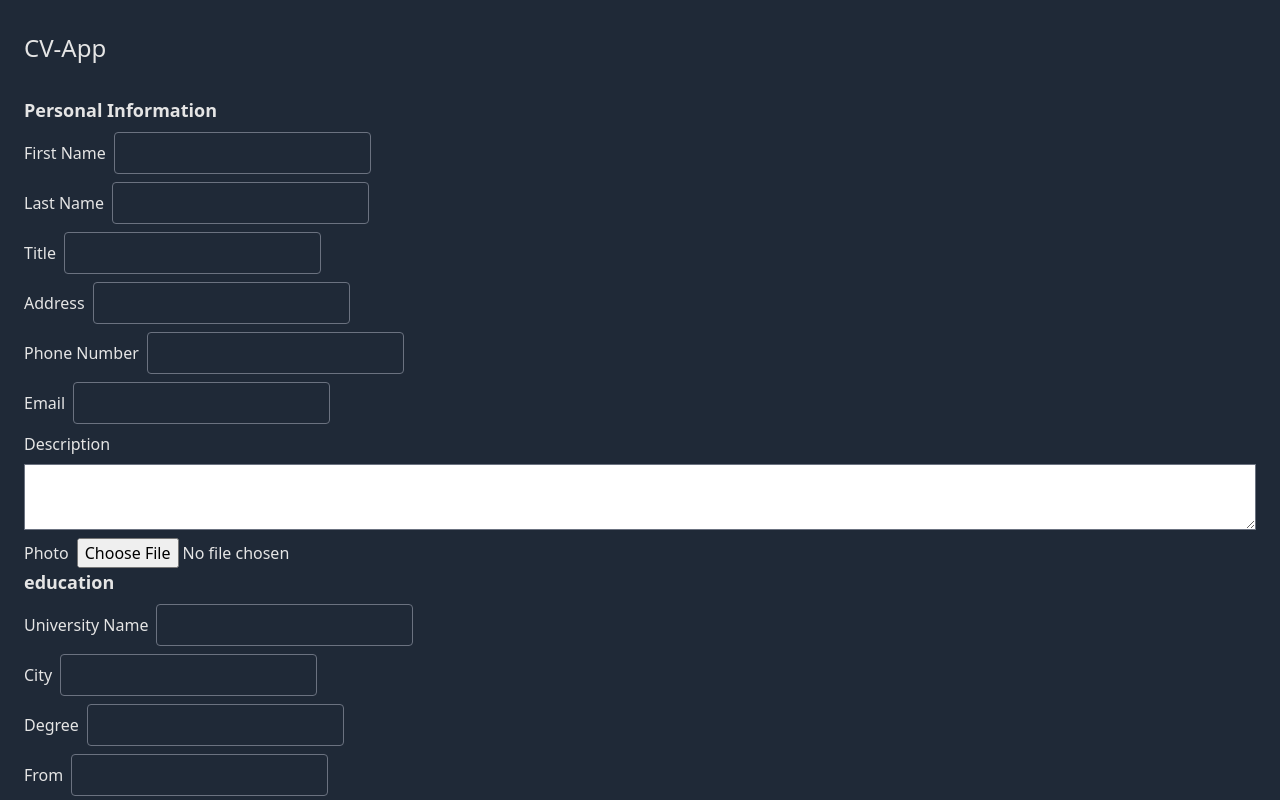
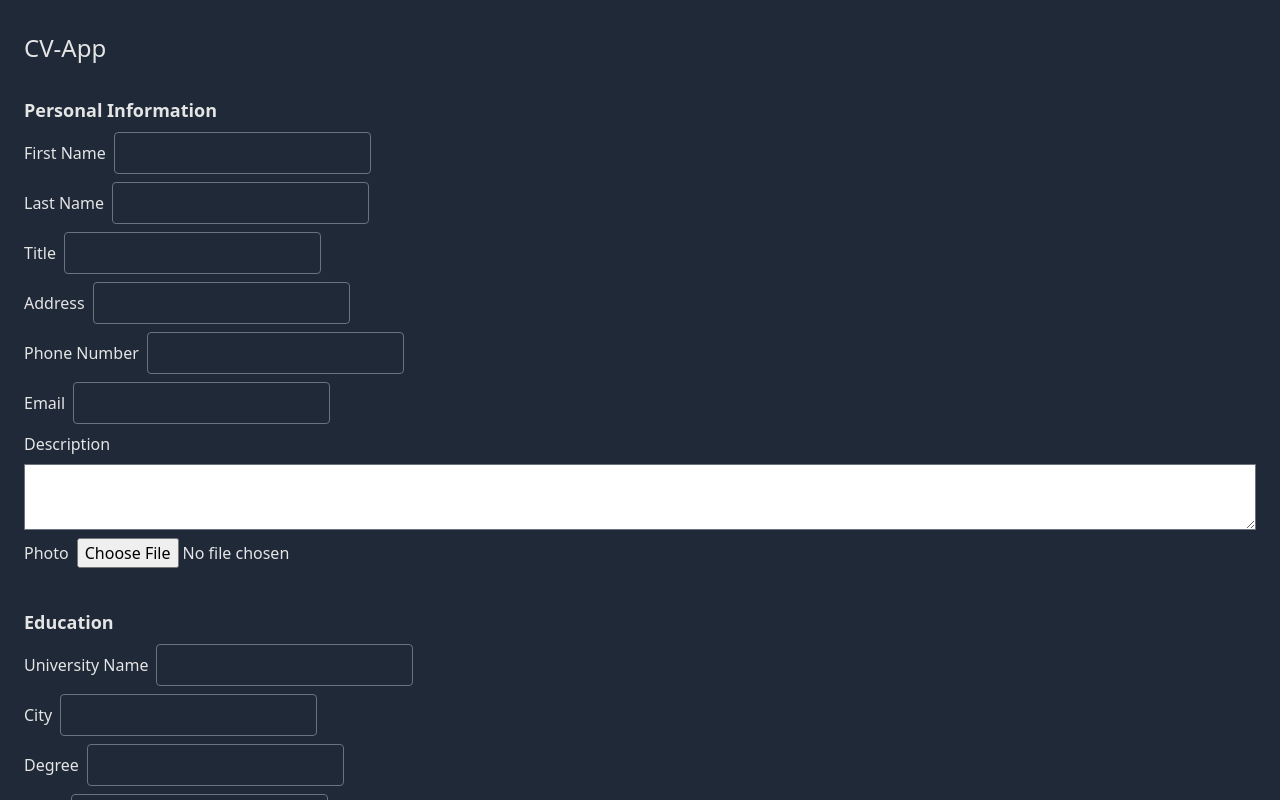
Before and after one commit to RokuFSD/cv-app-v2, a React (Vite) app: page / in a window 1280 px wide. Shown: the top 800 px of the page. Built offline with nearby package versions, Linux system fonts and the light colour scheme.

Commit message:
Fixed css on form

```diff
--- a/src/components/FormContainer/FormContainer.jsx
+++ b/src/components/FormContainer/FormContainer.jsx
@@ -7,7 +7,10 @@ import { useFormContext } from "../../context/FormContext";
 function FormContainer() {
   const data = useFormContext();
   return (
-    <form aria-label="Add information" className="text-neutral-200">
+    <form
+      aria-label="Add information"
+      className="text-neutral-200 flex flex-col gap-10"
+    >
       <FormGroup ariaLabel="Personal Information" title="Personal Information">
         <FormInput id="firstName" label="First Name" type="text" required />
         <FormInput id="lastname" label="Last Name" type="text" required />
--- a/src/components/FormGroup/FormGroup.jsx
+++ b/src/components/FormGroup/FormGroup.jsx
@@ -3,7 +3,7 @@ import React from "react";
 function FormGroup({ ariaLabel, title, children }) {
   return (
     <div role="group" aria-label={ariaLabel} className="flex flex-col gap-2">
-      <h2 className="font-bold text-lg">{title}</h2>
+      <h2 className="font-bold text-lg capitalize">{title}</h2>
       {children}
     </div>
   );
--- a/src/components/FormGroup/FormGroupList.jsx
+++ b/src/components/FormGroup/FormGroupList.jsx
@@ -7,7 +7,7 @@ import { useFormDispatchContext } from "../../context/FormContext";
 function FormGroupList({ items }) {
   const dispatch = useFormDispatchContext();
   return items?.map((item, index) => (
-    <section key={item.id}>
+    <section key={item.id} className="flex flex-col gap-2">
       <FormGroup ariaLabel={item.type} title={item.type}>
         {getInputs(item.type)}
       </FormGroup>
```
